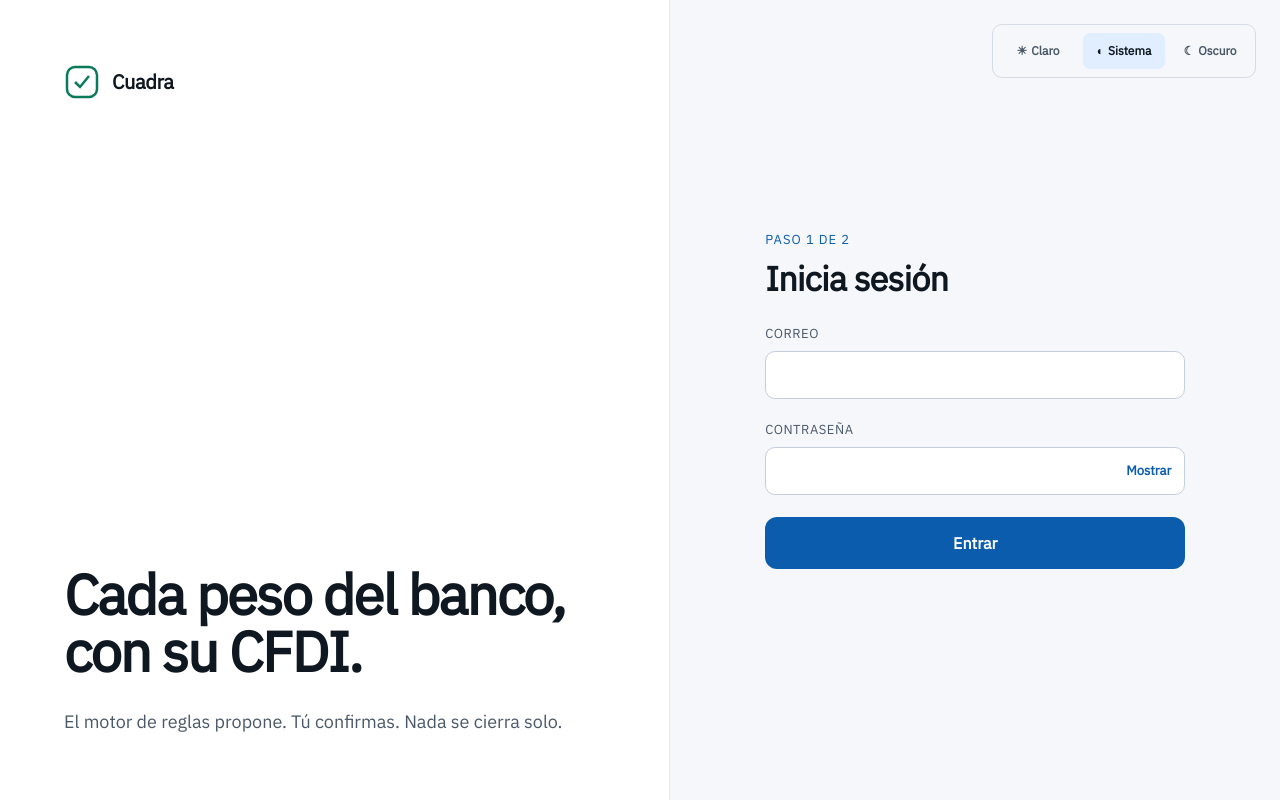
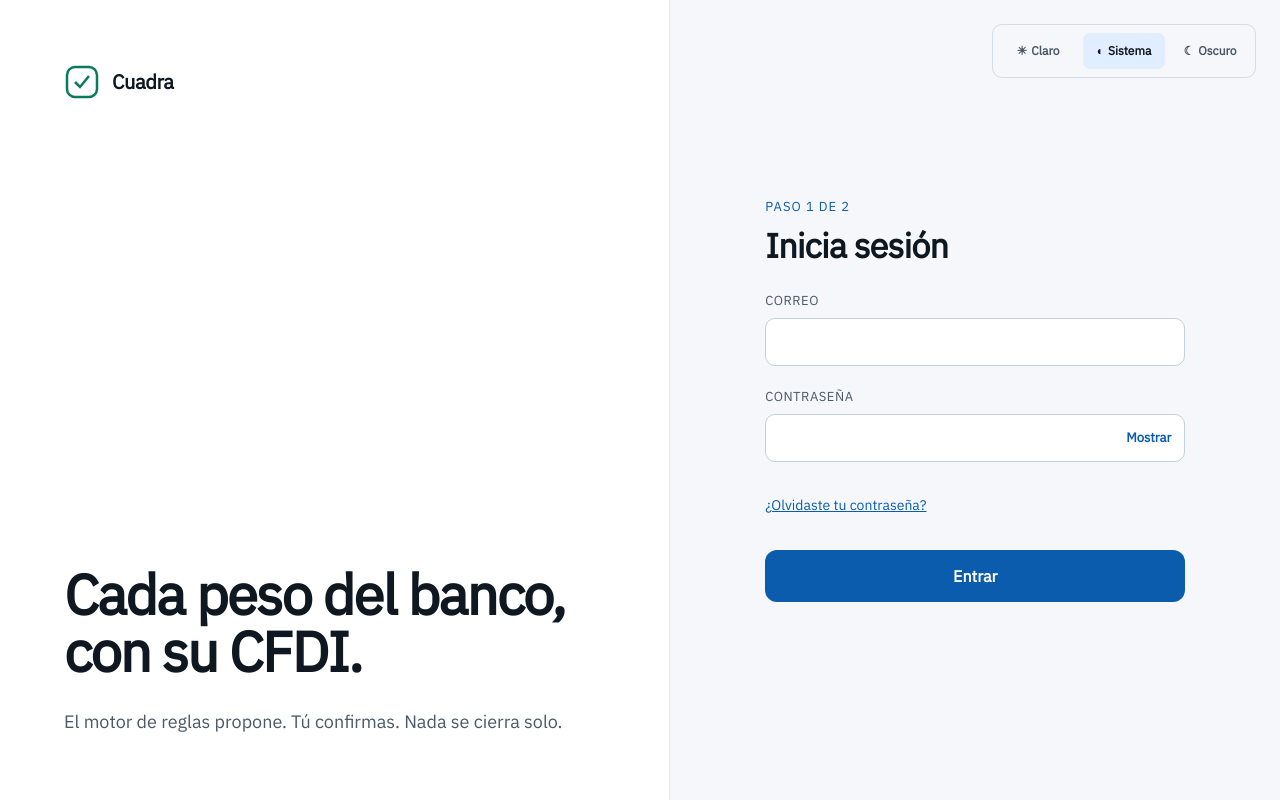
Before and after one commit to JAD3M/Cuadra, a React (Vite) app in the folder frontend/: page /login in a window 1280 px wide. Built offline with nearby package versions, Linux system fonts and the light colour scheme; no server answers.

Commit message:
feat(auth): enlace «¿Olvidaste tu contraseña?» en el login

```diff
--- a/frontend/src/features/auth/LoginPage.tsx
+++ b/frontend/src/features/auth/LoginPage.tsx
@@ -1,6 +1,6 @@
 import { useMutation } from '@tanstack/react-query';
 import { useEffect, useRef, useState } from 'react';
-import { useLocation } from 'react-router';
+import { Link, useLocation } from 'react-router';
 import { AvisoAuth } from '@/features/auth/components/AvisoAuth';
 import {
   FormularioLogin,
@@ -9,6 +9,7 @@ import {
 import { LayoutAuth } from '@/features/auth/components/LayoutAuth';
 import { textoAviso } from '@/features/auth/components/textos';
 import type { ValoresLogin } from '@/features/auth/esquemaLogin';
+import { TEXTOS_RECUPERACION } from '@/features/recuperacion/textos';
 import { mensajeDeError } from '@/shared/api';
 import {
   estadoAcceso,
@@ -84,6 +85,9 @@ export function LoginPage() {
         pendiente={acceso.isPending}
         fallo={acceso.isPending ? null : fallo}
         enfocarCorreo={enfocarCorreo}
+        enlaceOlvido={
+          <Link to="/recuperar">{TEXTOS_RECUPERACION.olvidaste}</Link>
+        }
         aviso={aviso ? <AvisoAuth enfocar>{aviso}</AvisoAuth> : undefined}
         onEnviar={(valores) => {
           setFallo(null);
--- a/frontend/src/features/auth/components/FormularioLogin.module.css
+++ b/frontend/src/features/auth/components/FormularioLogin.module.css
@@ -33,3 +33,11 @@
   min-block-size: var(--control-height-lg);
   font-size: var(--text-lg);
 }
+
+.olvido {
+  align-self: flex-start;
+  display: inline-flex;
+  align-items: center;
+  min-block-size: 44px;
+  font-size: var(--text-md);
+}
--- a/frontend/src/features/auth/components/FormularioLogin.tsx
+++ b/frontend/src/features/auth/components/FormularioLogin.tsx
@@ -42,6 +42,11 @@ export interface FormularioLoginProps {
    * página); la galería, que ya tiene su `h1`, usa `h3`.
    */
   titulo?: 'h1' | 'h3';
+  /**
+   * Enlace «¿Olvidaste tu contraseña?», ya armado: el formulario no importa
+   * el enrutador. Va bajo el campo de la contraseña.
+   */
+  enlaceOlvido?: ReactNode;
   onEnviar(valores: ValoresLogin): void;
 }
 
@@ -58,6 +63,7 @@ export function FormularioLogin({
   aviso,
   enfocarCorreo = false,
   titulo: Titulo = 'h1',
+  enlaceOlvido,
   onEnviar,
 }: FormularioLoginProps) {
   const idTitulo = useId();
@@ -131,6 +137,7 @@ export function FormularioLogin({
         aria-describedby={fallo ? idAlerta : undefined}
         {...register('password')}
       />
+      {enlaceOlvido && <div className={estilos.olvido}>{enlaceOlvido}</div>}
       <Button type="submit" disabled={pendiente} className={estilos.entrar}>
         {pendiente ? 'Entrando…' : 'Entrar'}
       </Button>
```
Also changed, not shown: 2 other files (tests, documents, lock files or other folders).
